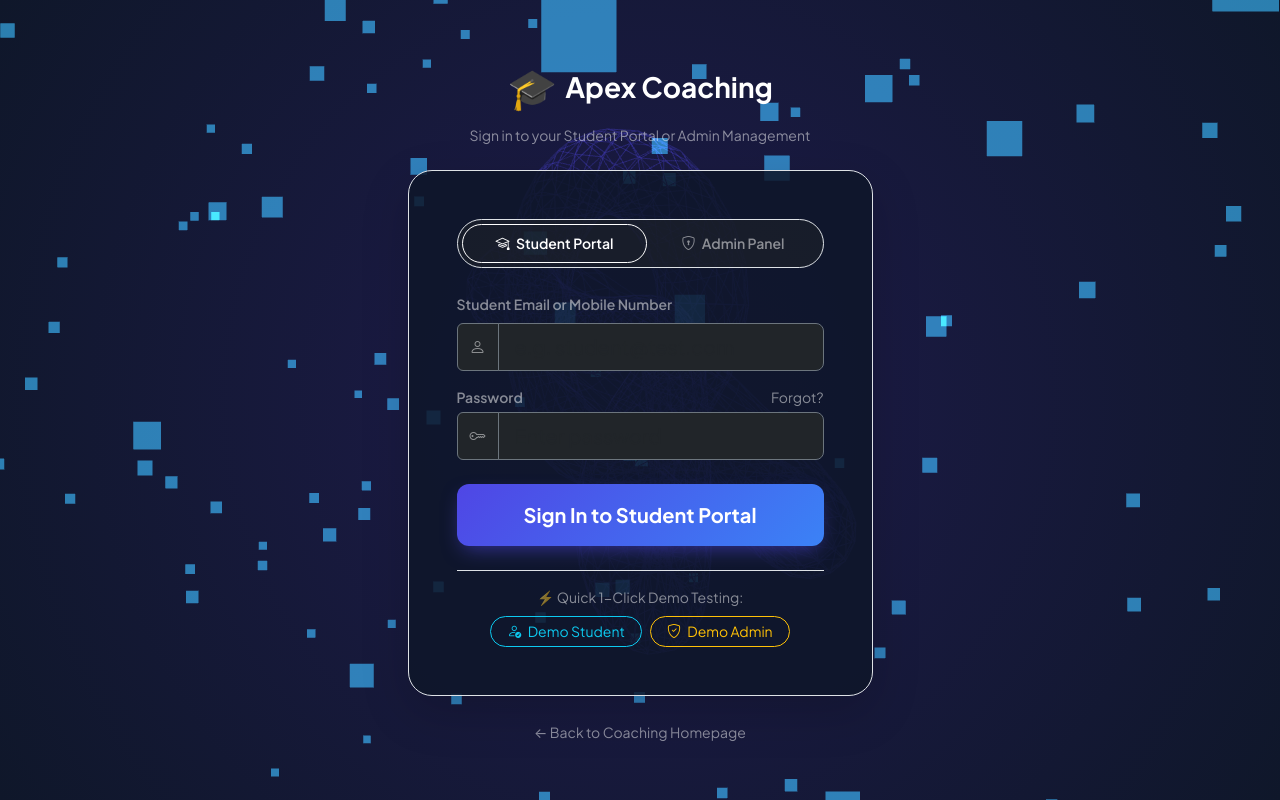
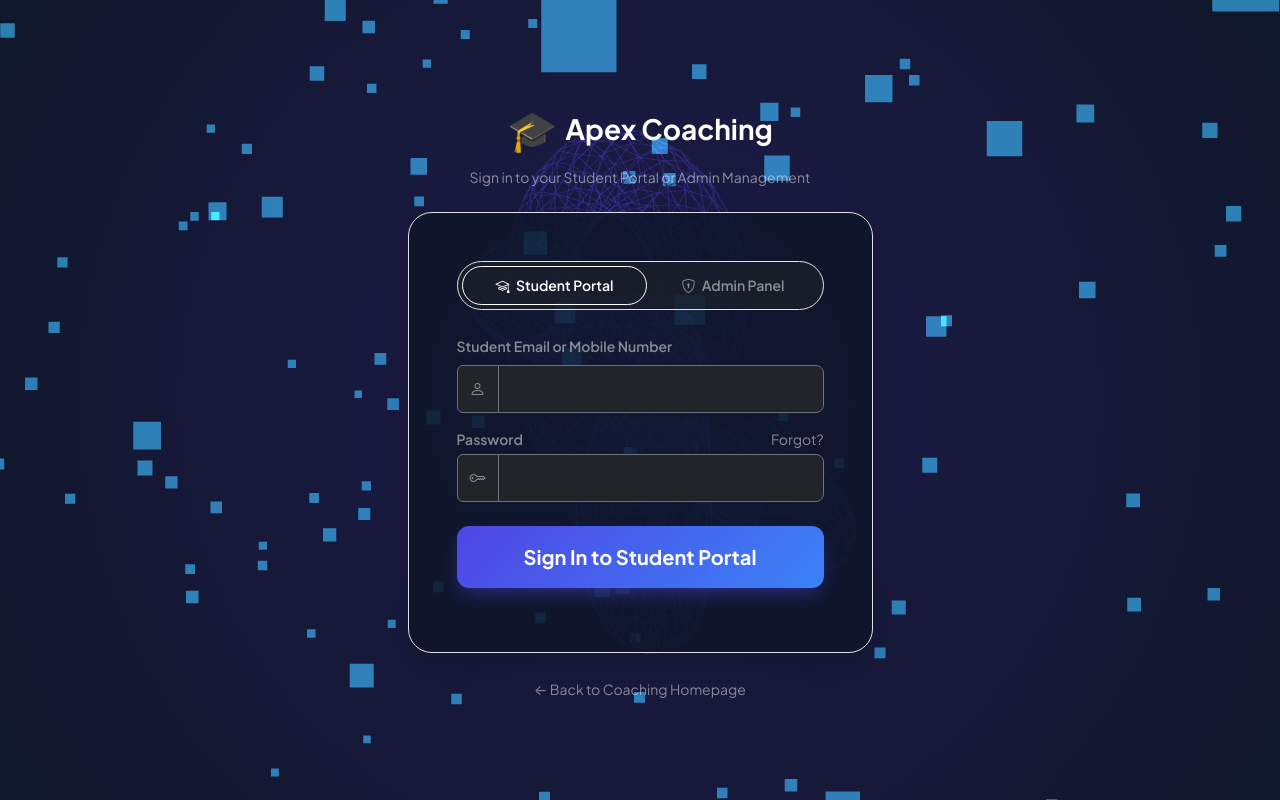
Before and after one commit to Dynamicloki/coachingManagement, a PHP site: page /login.php in a window 1280 px wide. Run offline with PHP 8.4, Linux system fonts and the light colour scheme; data comes from the database, SQL or seed files in the repository.

Commit message:
refactor: remove demo credentials testing panel from login page

```diff
--- a/login.php
+++ b/login.php
@@ -81,19 +81,6 @@ include "includes/top.php";
           </button>
         </div>
       </form>
-
-      <!-- 1-Click Demo Credentials Quick Fill -->
-      <div class="mt-4 pt-3 border-top border-white-10 text-center">
-        <span class="text-white-50 small d-block mb-2">⚡ Quick 1-Click Demo Testing:</span>
-        <div class="d-flex justify-content-center gap-2 flex-wrap">
-          <button type="button" class="btn btn-outline-info btn-sm rounded-pill px-3" onclick="fillDemo('student@test.com', 'student123', 'student')">
-            <i class="bi bi-person-check me-1"></i> Demo Student
-          </button>
-          <button type="button" class="btn btn-outline-warning btn-sm rounded-pill px-3" onclick="fillDemo('admin', 'admin123', 'admin')">
-            <i class="bi bi-shield-check me-1"></i> Demo Admin
-          </button>
-        </div>
-      </div>
     </div>
 
     <!-- Back to Homepage Link -->
@@ -134,12 +121,6 @@ function switchLoginMode(mode) {
         input.placeholder = "e.g. student@test.com";
         submitBtn.innerText = "Sign In to Student Portal";
     }
-}
-
-function fillDemo(user, pass, mode) {
-    switchLoginMode(mode);
-    document.getElementById("loginInput").value = user;
-    document.getElementById("loginPassword").value = pass;
 }
 </script>
 
```
